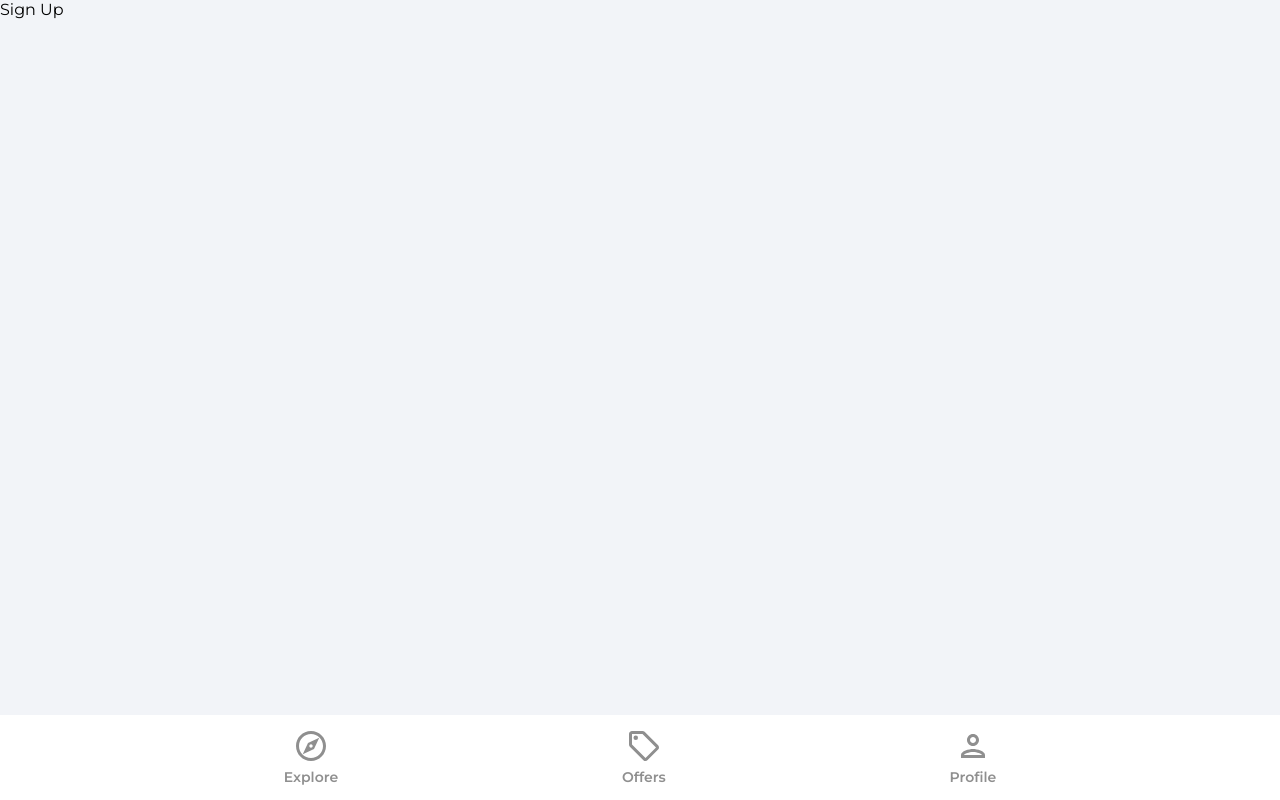
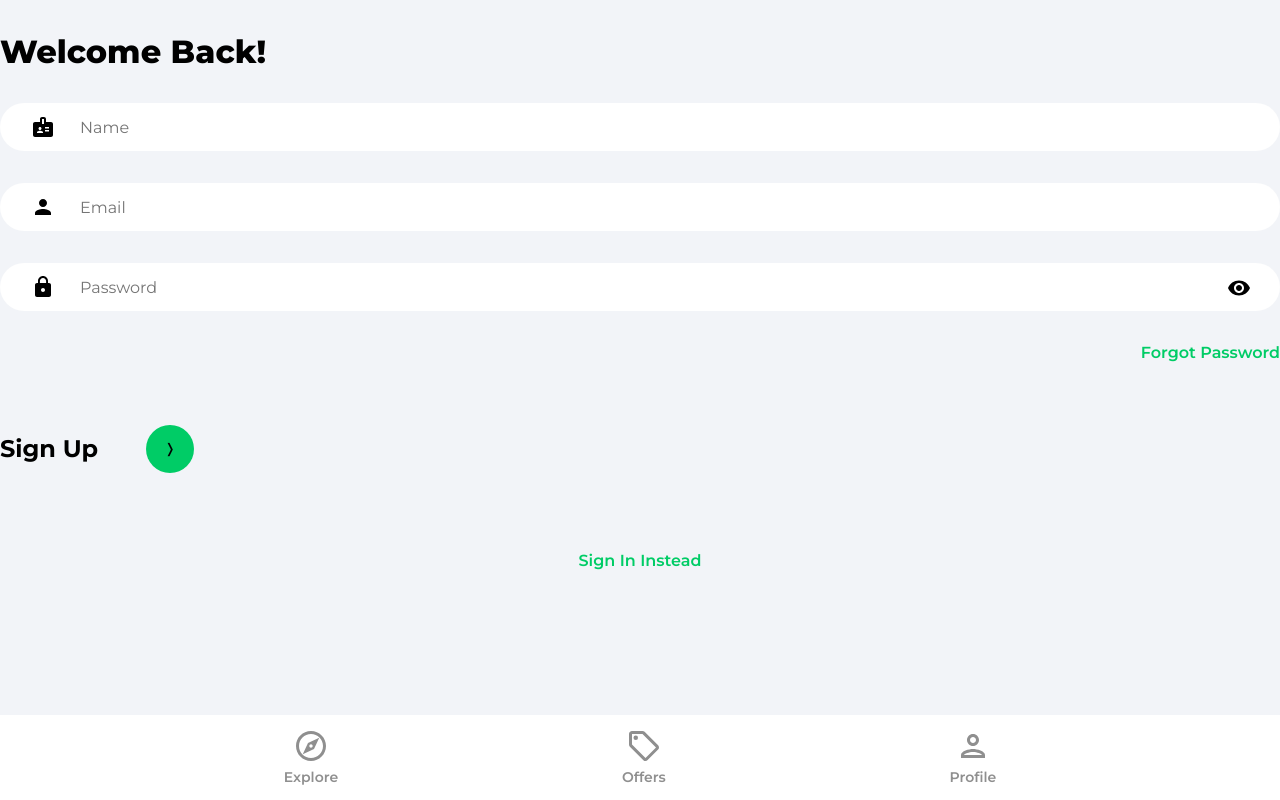
Before and after one commit to atmmoreira/project.house.marketplace, a React (Vite) app: page /sign-up in a window 1280 px wide. Built offline with nearby package versions, Linux system fonts and the light colour scheme.

Commit message:
feature: adding layout to signin and signup pages

```diff
--- a/src/pages/SignIn.jsx
+++ b/src/pages/SignIn.jsx
@@ -1,5 +1,76 @@
+import { useState } from "react";
+import { Link, useNavigate } from "react-router-dom";
+// import { ReactComponent as ArrowRightIcon } from "../assets/svg/keyboardArrowRightIcon.svg";
+import visibilityIcon from "../assets/svg/visibilityIcon.svg";
+
 function SignIn() {
-    return <div>Sign In</div>;
-  }
+  const [showPassword, setShowPassword] = useState(false);
+  const [formData, setFormData] = useState({
+    email: "",
+    password: "",
+  });
+  const { email, password } = formData;
+  const navigate = useNavigate();
 
-  export default SignIn;
+  const onChange = (e) => {
+    setFormData(prevState => ({
+      ...prevState,
+      [e.target.id]: e.target.value,
+    }))
+  };
+
+  return (
+    <>
+      <div className="pageContaine r">
+        <header>
+          <p className="pageHeader">Welcome Back!</p>
+        </header>
+        <main>
+          <form action="">
+            <input
+              type="email"
+              className="emailInput"
+              placeholder="Email"
+              id="email"
+              value={email}
+              onChange={onChange}
+            />
+            <div className="passwordInputDiv">
+              <input
+                type={showPassword ? "text" : "password"}
+                className="passwordInput"
+                placeholder="Password"
+                id="password"
+                value={password}
+                onChange={onChange}
+              />
+              <img
+                src={visibilityIcon}
+                alt="Show password"
+                className="showPassword"
+                onClick={() => setShowPassword((prevState) => !prevState)}
+              />
+            </div>
+
+            <Link to="/forgot-password" className="forgotPasswordLink">
+              Forgot Password
+            </Link>
+
+            <div className="signInBar">
+              <p className="signInText">Sign In</p>
+              <button className="signInButton">&#10093;</button>
+            </div>
+          </form>
+
+          {/* Google OAuth */}
+
+          <Link to="/sign-up" className="registerLink">
+            Sign Up Instead
+          </Link>
+        </main>
+      </div>
+    </>
+  );
+}
+
+export default SignIn;
--- a/src/pages/SignUp.jsx
+++ b/src/pages/SignUp.jsx
@@ -1,5 +1,85 @@
+import { useState } from "react";
+import { Link, useNavigate } from "react-router-dom";
+// import { ReactComponent as ArrowRightIcon } from "../assets/svg/keyboardArrowRightIcon.svg";
+import visibilityIcon from "../assets/svg/visibilityIcon.svg";
+
 function SignUp() {
-    return <div>Sign Up</div>;
-  }
+  const [showPassword, setShowPassword] = useState(false);
+  const [formData, setFormData] = useState({
+    name: "",
+    email: "",
+    password: "",
+  });
+  const { name, email, password } = formData;
+  const navigate = useNavigate();
 
-  export default SignUp;
+  const onChange = (e) => {
+    setFormData(prevState => ({
+      ...prevState,
+      [e.target.id]: e.target.value,
+    }))
+  };
+
+  return (
+    <>
+      <div className="pageContaine r">
+        <header>
+          <p className="pageHeader">Welcome Back!</p>
+        </header>
+        <main>
+          <form action="">
+            <input
+              type="text"
+              className="nameInput"
+              placeholder="Name"
+              id="name"
+              value={name}
+              onChange={onChange}
+            />
+            <input
+              type="email"
+              className="emailInput"
+              placeholder="Email"
+              id="email"
+              value={email}
+              onChange={onChange}
+            />
+            <div className="passwordInputDiv">
+              <input
+                type={showPassword ? "text" : "password"}
+                className="passwordInput"
+                placeholder="Password"
+                id="password"
+                value={password}
+                onChange={onChange}
+              />
+              <img
+                src={visibilityIcon}
+                alt="Show password"
+                className="showPassword"
+                onClick={() => setShowPassword((prevState) => !prevState)}
+              />
+            </div>
+
+            <Link to="/forgot-password" className="forgotPasswordLink">
+              Forgot Password
+            </Link>
+
+            <div className="signUpBar">
+              <p className="signUpText">Sign Up</p>
+              <button className="signUpButton">&#10093;</button>
+            </div>
+          </form>
+
+          {/* Google OAuth */}
+
+          <Link to="/sign-in" className="registerLink">
+            Sign In Instead
+          </Link>
+        </main>
+      </div>
+    </>
+  );
+}
+
+export default SignUp;
```
